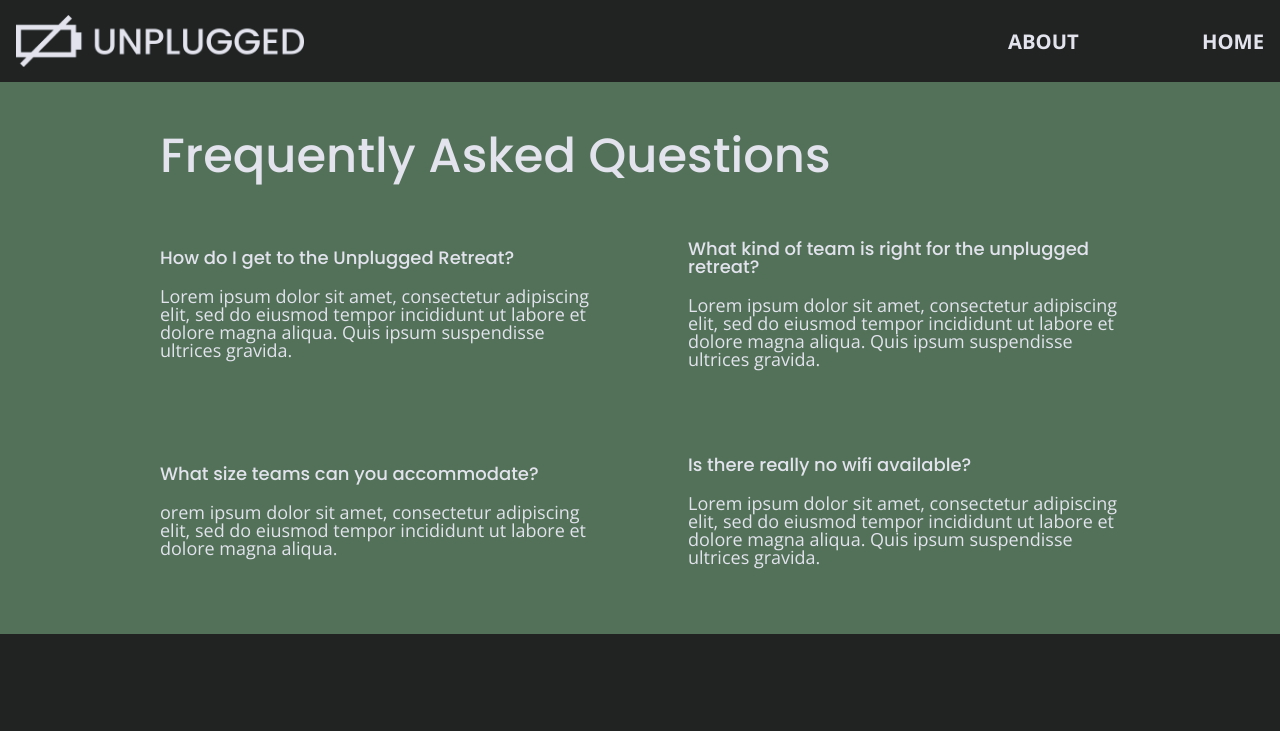
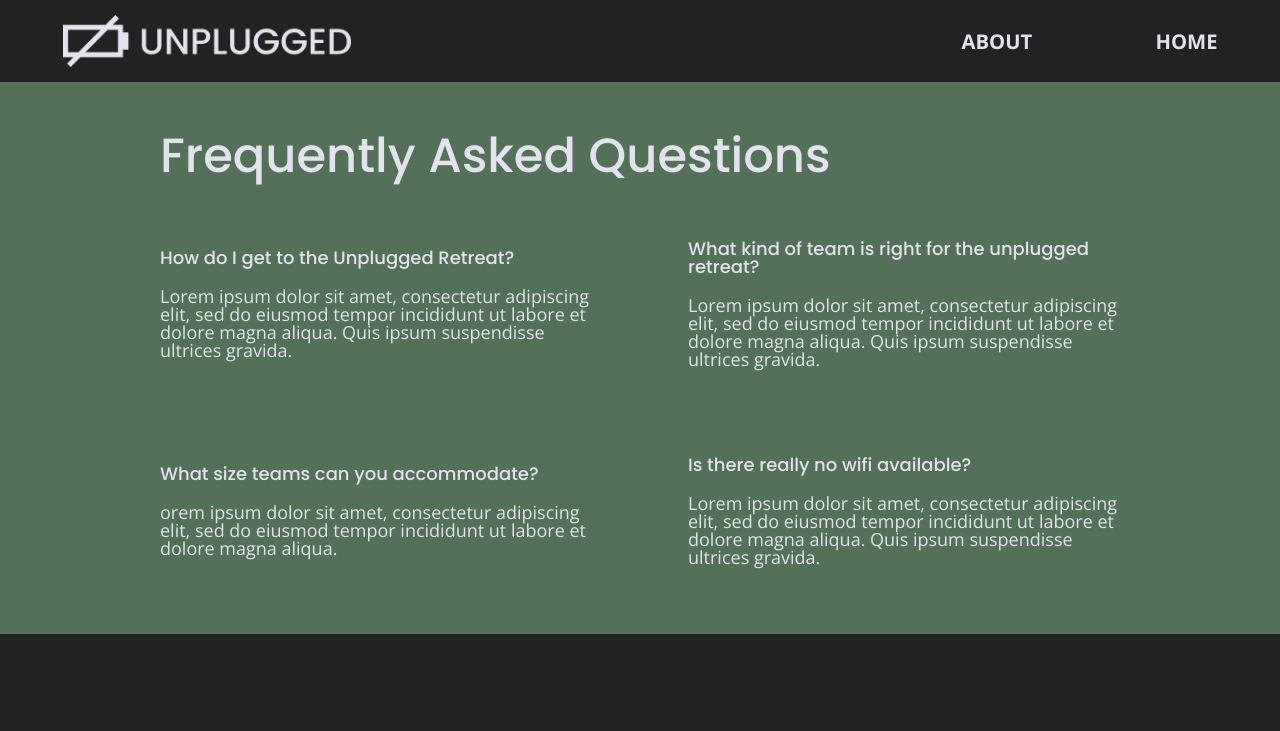
Before and after one commit to tashadanner/unplugged, a website: page faq/index.html in a window 1280 px wide. Shown: the top 731 px of the page. Drawn offline with nearby package versions, Linux system fonts and the light colour scheme.

Commit message:
Changed margins on header

```diff
--- a/css/main.css
+++ b/css/main.css
@@ -631,14 +631,17 @@ aside p {
 
 	header figure {
 		width: 30%;
+		margin-left: 62px;
 	}
 
     header nav {
-      width: 20%;
+      	width: 20%;
+		margin-right: 62px;
     }
 
     header nav ul {
-      justify-content: space-between;
+      	justify-content: space-between;
+
     }
 
     .header-divider {
```
Also changed, not shown: index.html (+5 -7 lines).
